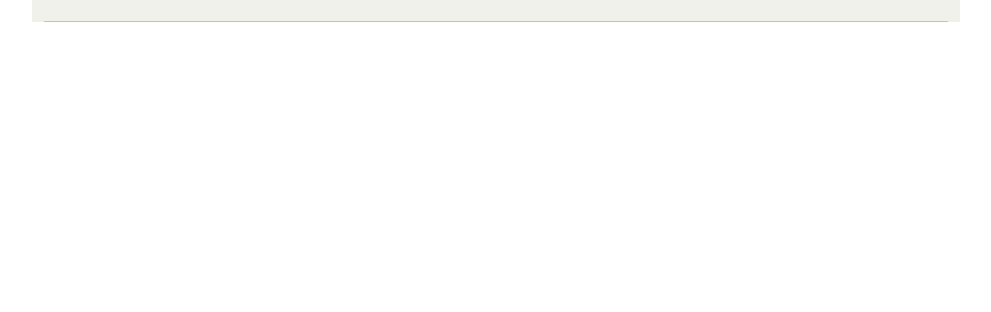
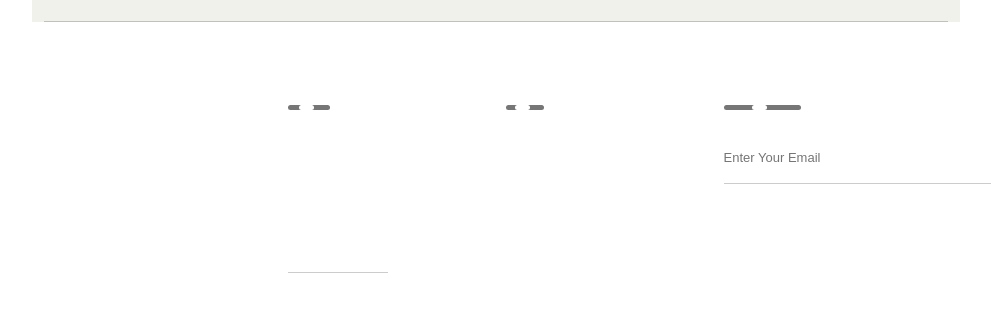
Before and after one commit to albani07/Trips-Portal, an Angular app: page / in a window 1280 px wide. Shown: the part 2105-2417 px from the top of the page, without its empty margins (144-1135 px from the left). Before the commit the page ends 2143 px from the top, so only its background shows below. Built offline with nearby package versions, Linux system fonts and the light colour scheme.

Commit message:
feat (Footer Component - changes of HTML/CSS)

```diff
--- a/src/app/app.component.html
+++ b/src/app/app.component.html
@@ -2,7 +2,7 @@
 <!-- Toolbar -->
 
 <div class="content" role="main">
+  <router-outlet></router-outlet>
+</div>
 
-  <router-outlet></router-outlet>
-
-</div>
+<app-footer></app-footer>
--- a/src/app/app.component.ts
+++ b/src/app/app.component.ts
@@ -1,5 +1,5 @@
 import { Component } from '@angular/core';
-import { faUser } from '@fortawesome/free-solid-svg-icons';
+// import { faUser } from '@fortawesome/free-solid-svg-icons';
 
 @Component({
   selector: 'app-root',
@@ -8,5 +8,5 @@ import { faUser } from '@fortawesome/free-solid-svg-icons';
 })
 export class AppComponent {
   title = 'trips-portal';
-  faUser = faUser;
+  // faUser = faUser;
 }
--- a/src/app/app.module.ts
+++ b/src/app/app.module.ts
@@ -21,6 +21,8 @@ import { TripCardComponent } from './shared/cards/trip-card/trip-card.component'
 import { SingleTripComponent } from './pages/single-trip/single-trip.component';
 import { NgbModule } from '@ng-bootstrap/ng-bootstrap';
 import { ContactComponent } from './pages/contact/contact.component';
+import { FooterComponent } from './shared/layout/footer/footer.component';
+import { FontAwesomeModule } from '@fortawesome/angular-fontawesome';
 
 @NgModule({
   declarations: [
@@ -36,6 +38,7 @@ import { ContactComponent } from './pages/contact/contact.component';
     JoinOurTeamComponent,
     TripCardComponent,
     SingleTripComponent,
+    FooterComponent
   ],
   imports: [
     BrowserModule,
@@ -45,6 +48,7 @@ import { ContactComponent } from './pages/contact/contact.component';
     MatButtonModule,
     MatIconModule,
     NgbModule,
+    FontAwesomeModule,
   ],
   providers: [],
   bootstrap: [AppComponent],
--- a/src/app/pages/home-content/home-content.component.ts
+++ b/src/app/pages/home-content/home-content.component.ts
@@ -8,8 +8,8 @@ import { TripService } from 'src/app/services/trip.service';
   styleUrls: ['./home-content.component.scss']
 })
 export class HomeContentComponent implements OnInit {
-  mostPopular: Trip[];
-  upComing: Trip[];
+  mostPopular: any[];
+  upComing: any[];
   tripService: TripService;
 
   constructor(tripService: TripService) {
--- a/src/app/pages/trips/trips.component.ts
+++ b/src/app/pages/trips/trips.component.ts
@@ -8,7 +8,7 @@ import { TripService } from 'src/app/services/trip.service';
   styleUrls: ['./trips.component.scss']
 })
 export class TripsComponent implements OnInit {
-  trips: Trip[];
+  trips: any[];
   tripService: TripService;
 
   filters = {
--- /dev/null
+++ b/src/app/shared/layout/footer/footer.component.html
@@ -0,0 +1,69 @@
+<!-- Footer Section -->
+
+<footer>
+  <div class="row">
+    <div class="col">
+      <span><i class="fa-solid fa-leaf" style="font-size: 2em"></i></span>
+      <label>&nbsp;<span></span></label>
+      <span class="pageName">Let's Travel Together</span>
+      <br />
+      <p>
+        The essential travel companion to discover and book TRIPS by Travel With
+        Us, as well as spot-on stays and experiences - curated and hand-picked
+        by a global community of travel experts and local insiders.
+      </p>
+      <br />
+      <span>We support you to make the most of your time on earth.</span>
+    </div>
+    <div class="col">
+      <h3>
+        Office
+        <div class="underline"><span></span></div>
+      </h3>
+      <p>Travel with Us</p>
+      <p>Galeria ETC</p>
+      <p>Tirane, AL</p>
+      <p class="email-id">js1@outlook.com</p>
+      <h4>+355 698292868</h4>
+    </div>
+    <div class="col">
+      <h3>
+        Links
+        <div class="underline"><span></span></div>
+      </h3>
+      <ul>
+        <li><a href="#">Home</a></li>
+        <li><a href="#">Services</a></li>
+        <li><a href="#">About Us</a></li>
+        <li><a href="#">Guides</a></li>
+        <li><a href="#">Contact Us</a></li>
+      </ul>
+    </div>
+    <div class="col">
+      <h3>
+        Newsletter
+        <div class="underline"><span></span></div>
+      </h3>
+      <form>
+        <div>
+          <i class="fa-solid fa-envelope" style="font-size: 2em"></i>
+        </div>
+        <input type="email" placeholder="Enter Your Email" required />
+        <button type="submit">
+          <i
+            class="fa-solid fa-arrow-right-from-bracket"
+            style="font-size: 2em"
+          ></i>
+        </button>
+      </form>
+      <div class="social-icons">
+        <i class="fa-brands fa-facebook-f"></i>
+        <i class="fa-brands fa-twitter"></i>
+        <i class="fa-brands fa-whatsapp"></i>
+        <i class="fa-brands fa-instagram"></i>
+      </div>
+    </div>
+  </div>
+  <hr />
+  <p class="copyright">SDA Protik © 2022 - All Right Reserved</p>
+</footer>
--- a/src/app/footer/footer.component.scss
+++ b/src/app/shared/layout/footer/footer.component.scss
@@ -11,17 +11,15 @@ body {
 
 footer {
   width: 100vw;
-  position: absolute;
+  // position: absolute;
+  clear: both;
+  position: relative;
+  height: 200px;
+  margin-top: -200px;
   bottom: 0;
   background-color: #3eecac;
-  background-image: linear-gradient(
-    to right,
-    #142030,
-    #02222d,
-    #002323,
-    #0c2217,
-    #1a200c
-  );
+  background-image: linear-gradient
+    (to right, #142030, #02222d, #002323, #0c2217, #1a200c);
 
   color: #fff;
   padding: 100px 0 30px;
@@ -192,3 +190,9 @@ hr {
     flex-basis: 100%;
   }
 }
+
+.pageName {
+  font-family: "Playfair Display";
+  font-weight: bold;
+  font-size: large;
+}
--- /dev/null
+++ b/src/app/shared/layout/footer/footer.component.ts
@@ -0,0 +1,32 @@
+import { Component, OnInit } from '@angular/core';
+// import { from } from 'rxjs';
+// import { faLeaf, faEnvelope, faArrowRightFromBracket, faFacebook, faTwitter, faWhatsapp,faInstagram
+//  } from '@fortawesome/angular-fontawesome';
+// import { faLeaf } from '@fortawesome/angular-fontawesome';
+// import { FontAwesomeModule } from '@fortawesome/angular-fontawesome'
+
+@Component({
+  selector: 'app-footer',
+  templateUrl: './footer.component.html',
+  styleUrls: ['./footer.component.scss']
+})
+export class FooterComponent implements OnInit {
+
+
+  // fa = {
+  //   faLeaf: faLeaf,
+  //   faEnvelope: faEnvelope,
+  //   faArrowRightFromBracket: faArrowRightFromBracket,
+  //   faFacebook: faFacebook,
+  //   tfaTwitter: faTwitter,
+  //   faWhatsapp: faWhatsapp,
+  //   faInstagram: faInstagram,
+  // }
+
+
+  constructor() { }
+
+  ngOnInit(): void {
+  }
+
+}
```
Also changed, not shown: package.json (+8 -0 lines), src/app/footer/footer.component.html (deleted, +0 -91 lines), src/app/footer/footer.component.ts (deleted, +0 -17 lines), 2 other files (tests, documents, lock files or other folders).
